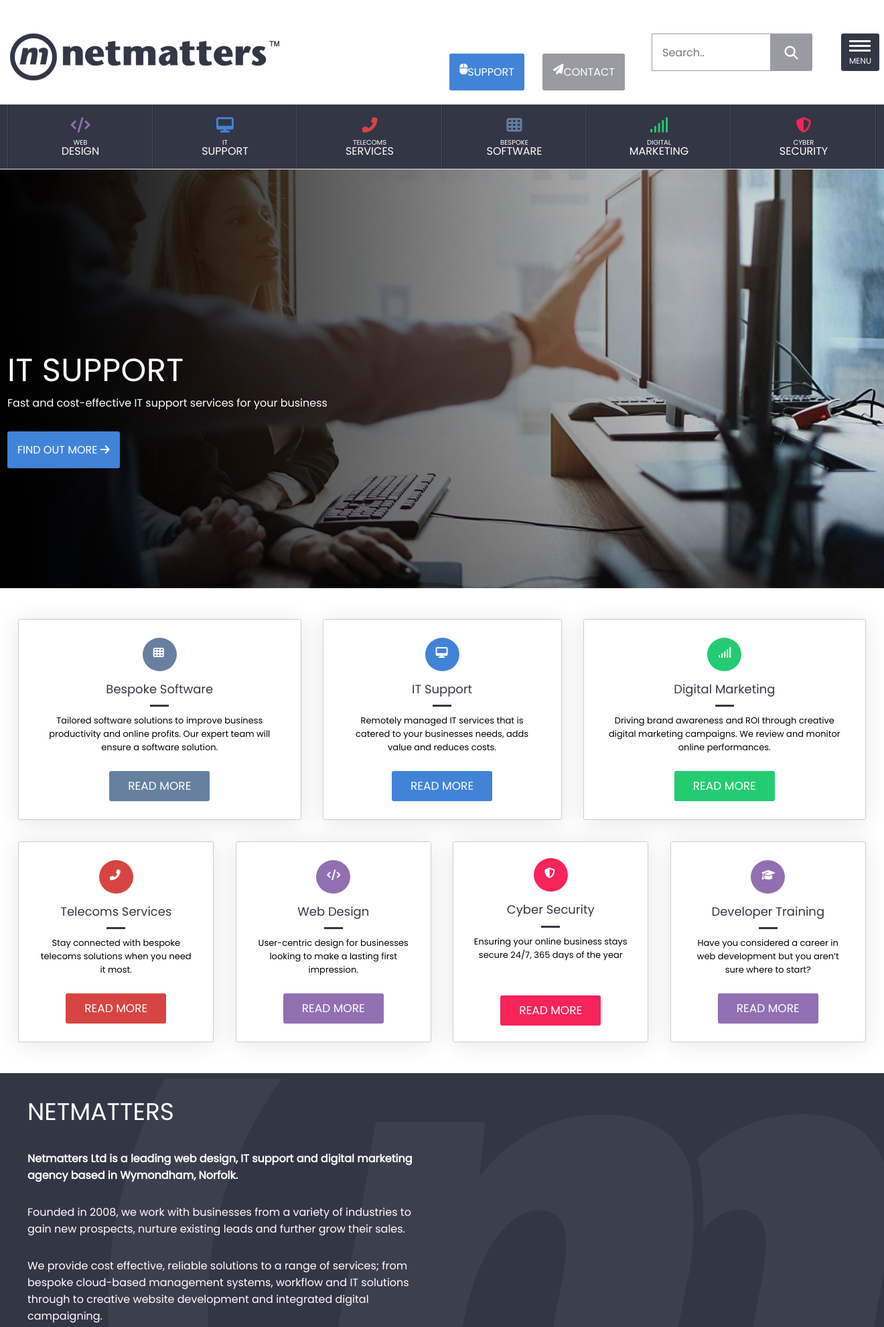
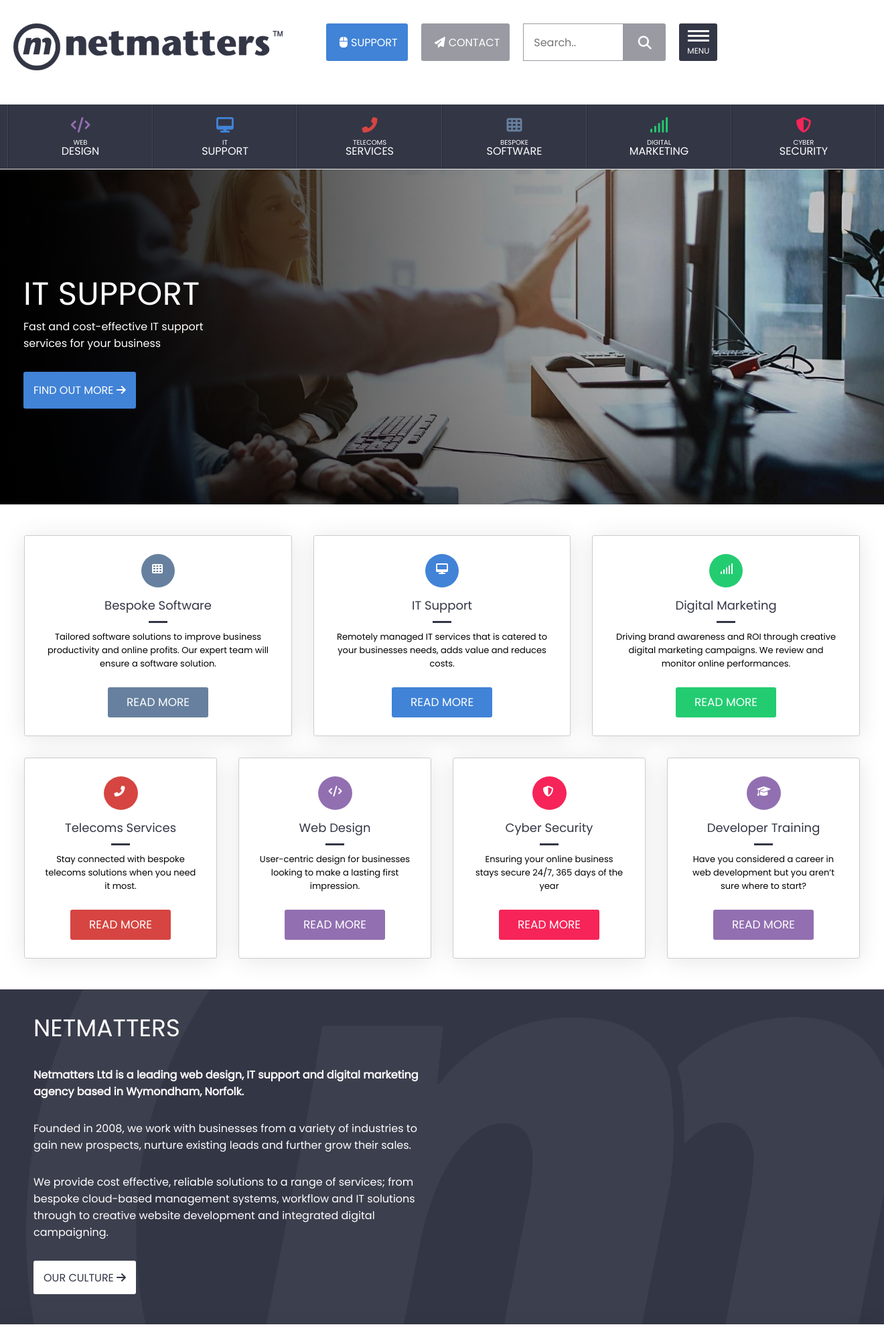
Before and after one commit to Orctooth/PHP_Reflection, a PHP site: page / in a window 1320 px wide. Shown: the top 1981 px of the page at 67% size. Run offline with PHP 8.4, Linux system fonts and the light colour scheme; some libraries are stand-ins or nearby versions.

Commit message:
all points addressed. Bit of browser compatibility checking and I can submit again

```diff
--- a/css/styles.css
+++ b/css/styles.css
@@ -157,7 +157,6 @@
 .logo {
   display: block;
   max-width: 100%;
-  margin-top: 15px;
 }
 
 .header {
@@ -175,16 +175,17 @@
 }
 .header > .header-top .buttons {
   display: flex;
-  justify-content: space-around;
-  margin-left: auto;
-}
-.header > .header-top .buttons > .support, .header > .header-top .buttons .hamburger {
-  position: absolute;
+  justify-content: flex-end;
+}
+.header > .header-top .buttons > * {
+  margin-left: 10px;
+  margin-right: 10px;
 }
 .header > .header-top .buttons > .support {
   display: block;
-  top: 45px;
-  right: 50px;
+  position: relative;
+  margin-top: 35px;
+  margin-left: 45px;
 }
 .header > .header-top .buttons > .support > i {
   height: 56px;
@@ -209,8 +210,11 @@
   border-radius: 3px;
   border: none;
   padding: 15px 15px;
-  margin: 30px 0;
-  color: #fff;
+  color: #fff;
+}
+.header > .header-top .buttons > .btn-banner > i {
+  line-height: 1.5;
+  margin: 0 5px;
 }
 .header > .header-top .buttons > .support-xl {
   background-color: #4183d7;
@@ -232,9 +236,8 @@
   font-size: 0.1rem;
   height: 56px;
   display: block;
-  top: 15px;
-  right: 0px;
   padding: 10px 12px;
+  margin-right: 0px;
 }
 .header > .header-top .buttons > .hamburger > .menutext {
   font-size: 0.75rem;
@@ -298,12 +301,14 @@
 }
 .navbar > .tab-wrapper {
   display: flex;
+  margin: 0 auto;
   position: relative;
   border-left: 1px solid rgba(255, 255, 255, 0.1);
   border-right: 1px solid rgba(0, 0, 0, 0.25);
+  max-width: 100%;
 }
 .navbar > .tab-wrapper > .bar-child {
-  width: 20%;
+  width: 16.7%;
   background-color: #333645;
   display: flex;
   flex-direction: column;
@@ -502,7 +507,7 @@
 }
 
 .banner {
-  height: 100%;
+  height: 500px;
   min-width: 100%;
   background-image: url("../img/home-57sJ.jpg");
   background-size: cover;
@@ -512,14 +517,14 @@
 }
 .banner > .banner-overlay {
   width: 100%;
-  height: 100%;
+  height: 500px;
   background: linear-gradient(270deg, transparent 0%, #000), rgba(0, 0, 0, 0.15);
 }
 .banner > .banner-overlay > .banner-text {
   margin: 0 auto;
+  padding-top: 150px;
   text-align: center;
   display: block;
-  padding: 20% 0%;
   justify-content: center;
   color: #fff;
 }
@@ -1377,28 +1380,28 @@
     display: none;
   }
 }
-@media only screen and (min-width: 768px) {
+@media only screen and (min-width: 786px) {
   .searchbar-lg {
-    position: absolute;
-    top: 15px;
-    right: 140px;
+    display: block;
   }
   .searchbar-lg > form {
     position: relative;
+    display: flex;
+    flex-direction: row;
   }
   .searchbar-lg > form > input {
-    width: 200px;
+    width: 150px;
     height: 56px;
     border: 1px solid #999aa2;
     padding-left: 15px;
     padding-right: 30px;
+    display: block;
   }
   .searchbar-lg > form > input:focus {
     border-color: #5bc0de;
     box-shadow: 0 0 8px rgba(91, 192, 222, 0.6);
   }
   .searchbar-lg > form > button {
-    position: absolute;
     background-color: #999aa2;
     color: #fff;
     border: inherit;
@@ -1432,32 +1434,8 @@
   }
   .searchbar-lg > form > button {
     border-radius: 3px;
-    right: -20px;
+    left: 0px;
     top: 0px;
-  }
-
-  .support-xl {
-    display: flex;
-    justify-content: space-around;
-    flex-direction: row;
-    border: none;
-    border-radius: 3px;
-    color: #fff;
-    position: absolute;
-    top: 15px;
-    right: 350px;
-  }
-
-  .contact-xl {
-    display: flex;
-    justify-content: space-around;
-    flex-direction: row;
-    border: none;
-    border-radius: 3px;
-    color: #fff;
-    position: absolute;
-    top: 15px;
-    right: 200px;
   }
 
   .header-top {
@@ -1512,9 +1490,9 @@
     font-size: 1rem;
   }
 }
-@media only screen and (min-width: 1280px) {
+@media only screen and (min-width: 768px) {
   .banner-text {
-    width: 1298px;
+    padding-left: 15px;
   }
   .banner-text > h1, .banner-text p {
     text-align: left;
@@ -1527,16 +1505,17 @@
     background: linear-gradient(270deg, transparent 0%, #000);
   }
 }
-@media only screen and (min-width: 992px) {
+@media only screen and (min-width: 1024px) {
   .culture {
     background-image: url("../img/netmatters-transp.png");
     background-repeat: no-repeat;
+    background-size: cover;
     background-color: #333645;
     background-position: right;
   }
 
   .culture-back {
-    width: 1298px;
+    width: 768px;
     margin: 0 auto;
     background-color: rgba(0, 0, 0, 0);
   }
@@ -1571,21 +1550,17 @@
     margin: 0 auto;
   }
 }
-@media only screen and (min-width: 992px) {
+@media only screen and (min-width: 1024px) {
   .xl-row-nav {
     display: flex;
-    width: 992px;
-    margin: 25px auto;
-  }
-}
-@media only screen and (min-width: 992px) and (-ms-high-contrast: active), only screen and (min-width: 992px) and (-ms-high-contrast: none) {
+    width: 1024px;
+    margin: 0px auto;
+  }
   .xl-row-nav > .card-nav {
-    width: 33.3%;
-  }
-}
-@media only screen and (min-width: 992px) {
+    min-width: 30%;
+  }
+
   .bespoke, .IT, .marketing {
-    width: 33.3%;
     float: left;
     display: block;
     margin: 0 auto;
@@ -1770,7 +1766,7 @@
   .header-top, .searchbar-mobile, .banner-text,
 .nav-cards, .culture-back, .news-header-section,
 .news-cards, .companies, .sign-up-form, .footer-content {
-    width: 425px;
+    min-width: 425px;
     margin: 0 auto;
   }
 }
@@ -1778,15 +1774,15 @@
   .header-top, .searchbar-mobile, .banner-text,
 .nav-cards, .culture-back, .news-header-section,
 .news-cards, .companies, .sign-up-form, .footer-content {
-    width: 768px;
-    margin: 0 auto;
-  }
-}
-@media only screen and (min-width: 1010px) {
+    width: 786px;
+    margin: 0 auto;
+  }
+}
+@media only screen and (min-width: 1024px) {
   .header-top, .searchbar-mobile, .banner-text, .tab-wrapper,
 .lg-row-nav, .nav-cards, .culture-back, .news-header-section,
 .news-cards, .companies, .sign-up-form, .footer-content, .awards-1, .awards-2 {
-    width: 992px;
+    width: 1024px;
     margin: 0 auto;
   }
 }
@@ -1795,7 +1791,7 @@
 .xl-row-nav, .xxl-row-nav, .nav-cards,
 .culture-back, .news-header-section, .companies,
 .news-cards, .footer-content, .sign-up-form, .awards-1, .awards-2 {
-    width: 1298px;
+    width: 1280px;
     margin: 0 auto;
   }
 }
--- a/index.html
+++ b/index.html
@@ -16,9 +16,11 @@
         <!-- header container that will house the following: logo, support and contact buttons (lg only)
              3cx link (xs only), hamburger menu, search bar  -->
         <header class="header">
+
             <div class="header-top">
                 <a href=""><img class="logo" src="img/f-logo.png" alt="Netmatters logo"></a>
                 <div class="buttons">
+
                     <div class="support"><i class="fas fa-phone"></i></div>
                     <button class="btn-banner support-xl">
                         <i class="fas fa-mouse"></i>SUPPORT
@@ -211,7 +213,7 @@
                     </div>
                 </div>
             </div>
-            <div class="end-tab bar-child"></div>
+            <!-- <div class="end-tab bar-child"></div> -->
 
         </div>
 
@@ -220,7 +222,7 @@
             <div class="banner-overlay">
                 <div class="banner-text">
                     <h1>IT SUPPORT</h1>
-                    <p>Fast and cost-effective IT support services for your business</p>
+                    <p>Fast and cost-effective IT support<br> services for your business</p>
                     <button class="btn-banner">FIND OUT MORE <i class="fas fa-arrow-right"></i></button>
                 </div>
             </div>
@@ -333,7 +335,7 @@
                             </span>
                         </div>
                         <h2>Cyber Security</h2>
-                        <p>Ensuring your online business stays secure 24/7, 365 days of the year</p><br><br>
+                        <p>Ensuring your online business stays secure 24/7, 365 days of the year</p><br>
                         <button class="btn-nav" id="btn-security">READ MORE</button>
                     </div>
 
--- a/scss/_media-queries.scss
+++ b/scss/_media-queries.scss
@@ -53,24 +49,28 @@
             }
         }
         margin-bottom: 30px;
+
+
     }
 
 }
 //show desktop/tablet search bar
-@media only screen and (min-width:768px){
+@media only screen and (min-width:786px){
     .searchbar-lg{
-        position:absolute;
-        top:15px;
-        right: 140px;
+        display: block;
 
         & > form{
             position:relative;
+            display: flex;
+            flex-direction: row;
             & > input{
-                width:200px;
+                width:150px;
                 height: 56px;
                 border: 1px solid $gray-ish;
                 padding-left: 15px;
                 padding-right: 30px;
+                display: block;
+
 
                 &:focus{
 
@@ -80,7 +80,7 @@
                 }
             }
             & > button{
-                position: absolute;
+
                 background-color: $gray-ish;
                 color: #fff;
                 border: inherit;
@@ -121,46 +123,50 @@
             & > input{
                 display:none;
 
+
             }
             & > button{
                 border-radius: 3px;
-                right: -20px;
+                left: 0px;
                 top:0px;
+
             }
         }
 
     }
 
-    .support-xl{
-        display:flex;
-        justify-content: space-around;
-        flex-direction: row;
-        border:none;
-        border-radius:3px;
-        color:#fff;
-        position: absolute;
-        top:15px;
-        right: 350px;
+    // .support-xl{
+    //     display:flex;
+    //     justify-content: space-around;
+    //     flex-direction: row;
+    //     border:none;
+    //     border-radius:3px;
+    //     color:#fff;
+    //     position: absolute;
+    //     top:15px;
+    //     right: 350px;
 
-    }
+    // }
 
-    .contact-xl{
-        display:flex;
-        justify-content: space-around;
-        flex-direction: row;
-        border:none;
-        border-radius:3px;
-        color:#fff;
-        position: absolute;
-        top:15px;
-        right: 200px;
+    // .contact-xl{
+    //     display:flex;
+    //     justify-content: space-around;
+    //     flex-direction: row;
+    //     border:none;
+    //     border-radius:3px;
+    //     color:#fff;
+    //     position: absolute;
+    //     top:15px;
+    //     right: 200px;
 
-    }
+    // }
 
     .header-top{
         width:1010px;
         margin: 0 auto;
+
     }
+
 
 }
 
@@ -251,14 +257,12 @@
 }
 
 //banner query
-@media only screen and (min-width:1280px)
+@media only screen and (min-width:768px)
 {
     .banner-text{
-        width: 1298px;
-
+        padding-left: 15px;
         & > h1, p{
             text-align: left;
-
         }
 
         & > button{
@@ -279,15 +283,16 @@
 
 
 //culture query
-@media only screen and (min-width:992px){
+@media only screen and (min-width:1024px){
     .culture{
         background-image: url("../img/netmatters-transp.png");
         background-repeat: no-repeat;
+        background-size: cover;
         background-color: $navy-ish;
         background-position: right;
     }
     .culture-back{
-        width: 1298px;
+        width: 768px;
         margin: 0 auto;
         background-color: rgba(0,0,0,0);
 
@@ -330,28 +335,25 @@
     }
 }
 
-@media only screen and (min-width: 992px){
+@media only screen and (min-width: 1024px){
     .xl-row-nav{
         display:flex;
-        width: 992px;
+        width: 1024px;
         //justify-content: space-between;
-        margin: 25px auto;
-
+        margin: 0px auto;
         & > .card-nav{
-            @media screen and (-ms-high-contrast: active), (-ms-high-contrast: none) {
-                width: 33.3%;
-            }
-
+            min-width: 30%;
         }
     }
 
     .bespoke,.IT,.marketing{
-        width: 33.3%;
+
         float:left;
         display:block;
         margin: 0 auto;
 
     }
+
 
 
 }
@@ -634,7 +700,7 @@
     .header-top, .searchbar-mobile, .banner-text,
     .nav-cards, .culture-back, .news-header-section,
     .news-cards, .companies, .sign-up-form, .footer-content {
-        width: 425px;
+        min-width: 425px;
         margin: 0 auto;
     }
 }
@@ -643,16 +709,16 @@
     .header-top, .searchbar-mobile, .banner-text,
     .nav-cards, .culture-back, .news-header-section,
     .news-cards, .companies, .sign-up-form, .footer-content {
-        width: 768px;
+        width: 786px;
         margin: 0 auto;
     }
 }
 //small laptops
-@media only screen and (min-width: 1010px){
+@media only screen and (min-width: 1024px){
     .header-top, .searchbar-mobile, .banner-text, .tab-wrapper,
     .lg-row-nav, .nav-cards, .culture-back, .news-header-section,
     .news-cards, .companies, .sign-up-form, .footer-content, .awards-1, .awards-2 {
-        width: 992px;
+        width: 1024px;
         margin: 0 auto;
     }
 
@@ -664,7 +730,7 @@
     .xl-row-nav, .xxl-row-nav, .nav-cards,
     .culture-back, .news-header-section, .companies,
     .news-cards, .footer-content, .sign-up-form, .awards-1, .awards-2 {
-        width: 1298px;
+        width: 1280px;
         margin: 0 auto;
     }
 }
--- a/scss/styles.scss
+++ b/scss/styles.scss
@@ -117,8 +117,6 @@
 .logo{
     display:block;
     max-width: 100%;
-    margin-top: 15px;
-
 }
 
 .header{
@@ -126,9 +124,11 @@
     padding-bottom: 5px;
     margin: 0 15px;
 
+
     //first line of header including logo,burger,etc.
     & > .header-top{
         display: flex;
+        flex-direction: row;
         height:56px;
         vertical-align: middle;
         //padding: 20px 40px;
@@ -136,20 +136,25 @@
         margin: 30px auto;
         position: relative;
 
+
+
         .buttons{
             display:flex;
-            //float:right;
-            justify-content: space-around;
-            margin-left: auto;
-
-            & > .support, .hamburger{
-                position:absolute;
-            }
+            justify-content: flex-end;
+
+            & > *{
+               margin-left: 10px;
+               margin-right: 10px;
+
+            }
+
+
 
             & > .support{
                 display: block;
-                top: 45px;
-                right: 50px;
+                position: relative;
+                margin-top: 35px;
+                margin-left: 45px;
                 & > i{
                     height: 56px;
                     width: 56px;
@@ -197,8 +202,11 @@
                 border-radius: 3px;
                 border: none;
                 padding: 15px 15px;
-                margin: 30px 0;
                 color:#fff;
+                & > i{
+                    line-height: 1.5;
+                    margin: 0 5px;
+                }
             }
 
 
@@ -224,9 +232,9 @@
                 font-size: 0.1rem;
                 height: 56px;
                 display: block;
-                top: 15px;
-                right: 0px;
                 padding: 10px 12px;
+                //margin-left: 50px;
+                margin-right: 0px;
 
                 & > .menutext{
                     font-size: 0.75rem;
@@ -250,6 +258,7 @@
     //searchbar that appears in xs displays
     & > .searchbar{
         //margin: 0 auto;
+
 
         & > form{
             display: flex;
@@ -312,15 +321,18 @@
     background-color: $navy-ish;
     position: relative;
 
+
+
     & > .tab-wrapper{
         display:flex;
+        margin: 0 auto;
         position: relative;
         border-left: 1px solid hsla(0,0%,100%,.1);
         border-right: 1px solid rgba(0,0,0,.25);
-
+        max-width: 100%;
 
         & > .bar-child{
-            width: 20%;
+            width: 16.7%;
             background-color: $navy-ish;
             display: flex;
             flex-direction: column;
@@ -354,6 +366,7 @@
                 font-size: 1.3rem;
                 line-height: 1px;
                 position:relative;
+
                 & > span{
                     & > i{
                         font-size: 1.438rem;
@@ -605,7 +618,7 @@
 //Banner styles
 
 .banner{
-   height: 100%;
+   height: 500px;
    min-width: 100%;
    background-image: url("../img/home-57sJ.jpg");
    background-size: cover;
@@ -616,7 +629,7 @@
 
     & > .banner-overlay{
         width: 100%;
-        height: 100%;
+        height: 500px;
         background: linear-gradient(270deg, transparent 0%, #000),
         rgba(0,0,0,0.15);
 
@@ -628,9 +641,9 @@
                 font-weight: 400;
             }
             margin: 0 auto;
+            padding-top: 150px;
             text-align: center;
             display: block;
-            padding: 20% 0%;
             justify-content: center;
             color:#fff;
             & > a{
@@ -1004,14 +1017,8 @@
     .news-cards{
         padding: 10px 0px;
         margin: 0px auto;
-        & > .card-news:first-of-type{
-            & > .news-container{
-                margin-top: 16px;
-            }
-        }
-
-
-        //justify-content: stretch;
+
+
         & > .card-news{
             margin: 20px 20px;
 
@@ -1039,13 +1046,18 @@
             & > .news-image{
                 width: 100%;
                 height: auto;
-                border-radius: 3px;
-                border:none;
-                overflow: hidden;
+                border-top-left-radius: 3px;
+                border-top-right-radius: 3px;
+                border-bottom: 1px solid #ccc;
+
                 position: relative;
 
 
                 & > .img-overlay{
+                   width: 100%;
+                   height: auto;
+
+                   overflow: hidden;
                     & > .cover{
                         position: absolute;
                         top: 0;
@@ -1059,6 +1071,7 @@
 
                     & > img{
                         width: 100%;
+                        height: auto;
                         background-size: cover;
                         height: auto;
                         transition: transform .3s, background-color .3s;
```
Also changed, not shown: other parts of css/styles.css (+63 -44 lines), other parts of scss/_media-queries.scss (+87 -25 lines), 1 other file.
